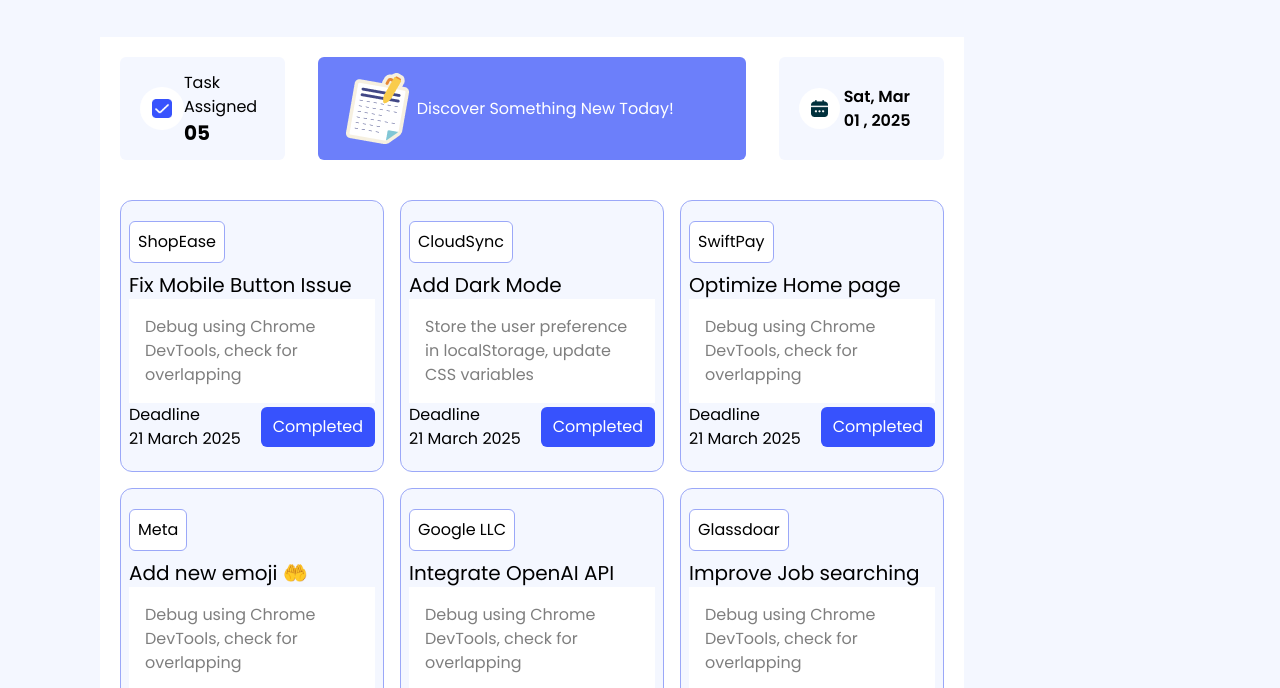
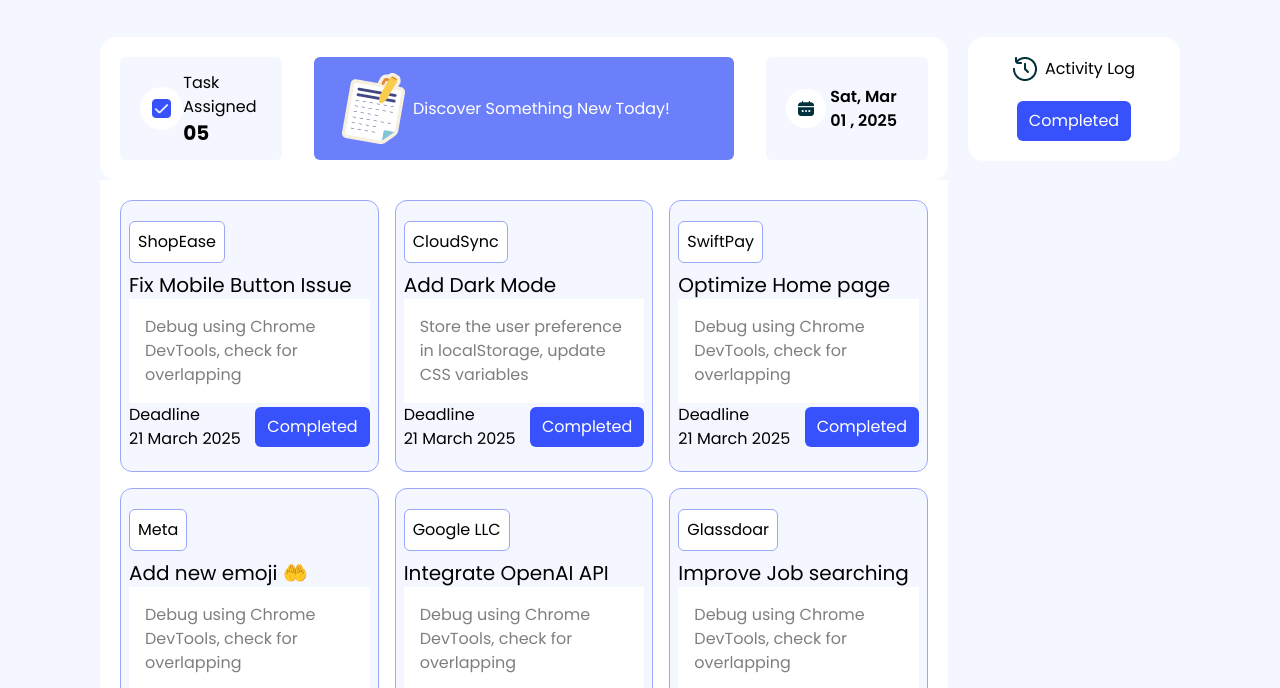
Before and after one commit to RafexStrike/Assignment-5, a plain HTML site: page index.html in a window 1280 px wide. Shown: the part 111-799 px from the top of the page. Drawn offline with nearby package versions, Linux system fonts and the light colour scheme.

Commit message:
trying to adjust the height of the section - 2 of the main

```diff
--- a/index.html
+++ b/index.html
@@ -38,11 +38,11 @@
         </div>
     </header>
 
-    <main>
+    <main class="flex gap-5 h-full">
         <!-- the main body section-1 starts -->
-        <section class="w-[80%] mt-10 ">
+        <section class="w-[80%] mt-10">
             <!-- first section of the main -->
-            <section class="bg-white flex justify-between p-5">
+            <section class="bg-white flex justify-between p-5 rounded-2xl">
                 <!-- first box -->
                 <div class="bg-[#F4F7FF] flex  w-[20%] px-5 py-3 items-center rounded-md">
                     <div class="bg-white rounded-full p-3">
@@ -224,9 +224,13 @@
         </section>
 
         <!-- the main body section-2 starts -->
-        <section class="w-[20%] mt-10">
-            <section class="bg-white p-5">
-                <p>Activity Log</p>
+        <section class="w-[20%] mt-10 ">
+            <section class="bg-white p-5 flex flex-col items-center gap-5 rounded-2xl">
+                <!-- activity -->
+                <div class="flex gap-2">
+                    <img src="assets/activity.png" alt="">
+                    <p>Activity Log</p>
+                </div>
                 <!-- button -->
                 <div>
                     <button class="bg-[#3752FD] rounded-md px-3 py-2 text-white">Completed</button>
```
